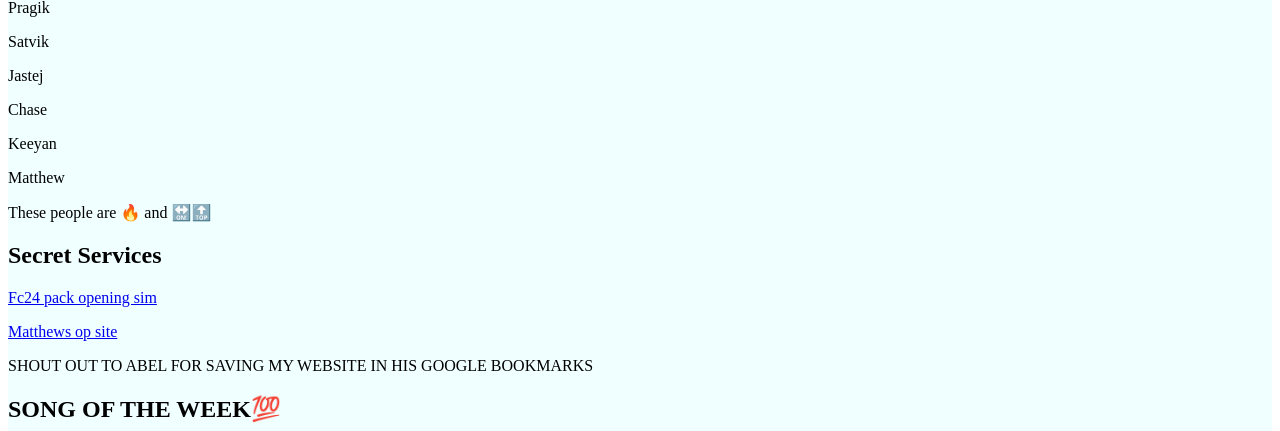
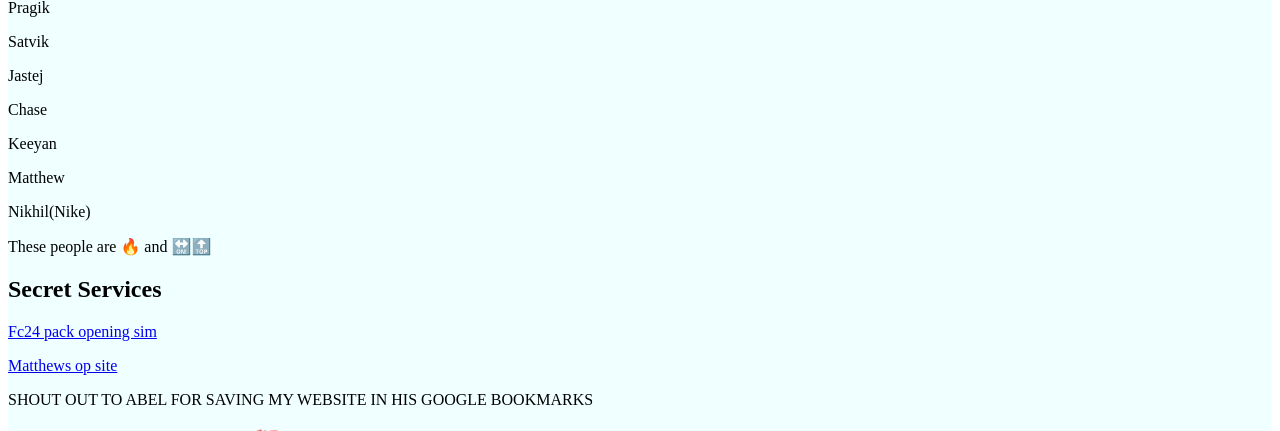
Before and after one commit to Wookachakaman/wookachakaempire, a Flask app: template templates/website.html in a window 1280 px wide. Shown: the part 568-999 px from the top of the page. Run offline with Flask 3, Linux system fonts and the light colour scheme; the template is opened without the code that fills it, so the values that code supplies are empty.

Commit message:
Update website.html

```diff
--- a/templates/website.html
+++ b/templates/website.html
@@ -34,6 +34,7 @@
 <p>Chase</p>
 <p>Keeyan</p>
 <p>Matthew</p>
+<p>Nikhil(Nike)</p>
 <p>These people are &#128293; and &#128283;&#128285;
 <section>
    <h1>Secret Services</h1>
```
